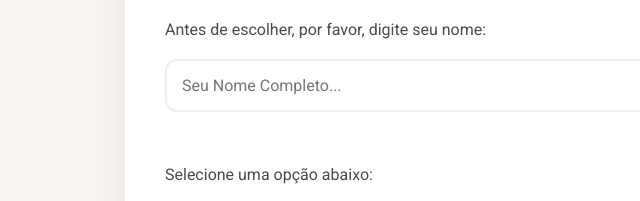
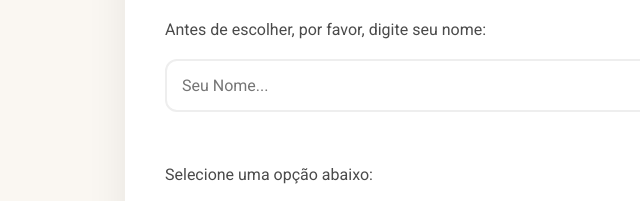
Before and after one commit to esmaelcruz2002-source/cha-mayssa3, a plain HTML site: page index.html in a window 1280 px wide. Shown: the part 930-1131 px from the top of the page, 75-715 px from the left. Drawn offline with nearby package versions, Linux system fonts and the light colour scheme; no server answers; a web font is replaced by a local one.

Commit message:
Add files via upload

```diff
--- a/index.html
+++ b/index.html
@@ -110,7 +110,7 @@
     <div id="section-1">
         <h2>Como vocês gostariam de nos abençoar?</h2>
         <p>Antes de escolher, por favor, digite seu nome:</p>
-        <input type="text" id="guestName" placeholder="Seu Nome Completo..." required>
+        <input type="text" id="guestName" placeholder="Seu Nome..." required>
         <p style="margin-top: 30px;">Selecione uma opção abaixo:</p>
         <button class="nav-btn" onclick="goToSection(2)">🎁 Escolher um Presente da Lista</button>
         <button class="nav-btn" onclick="goToSection(3)">✨ Enviar um Pix ou Presente Surpresa</button>
```
